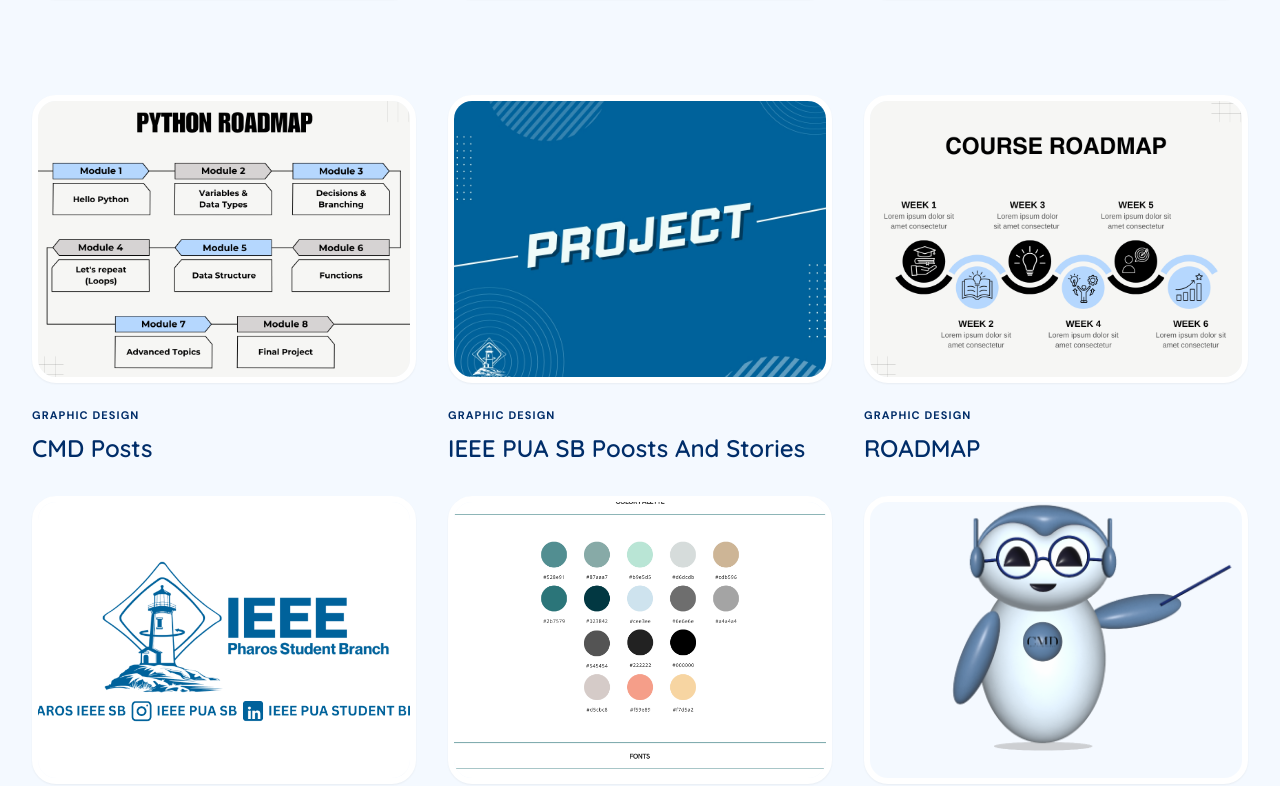
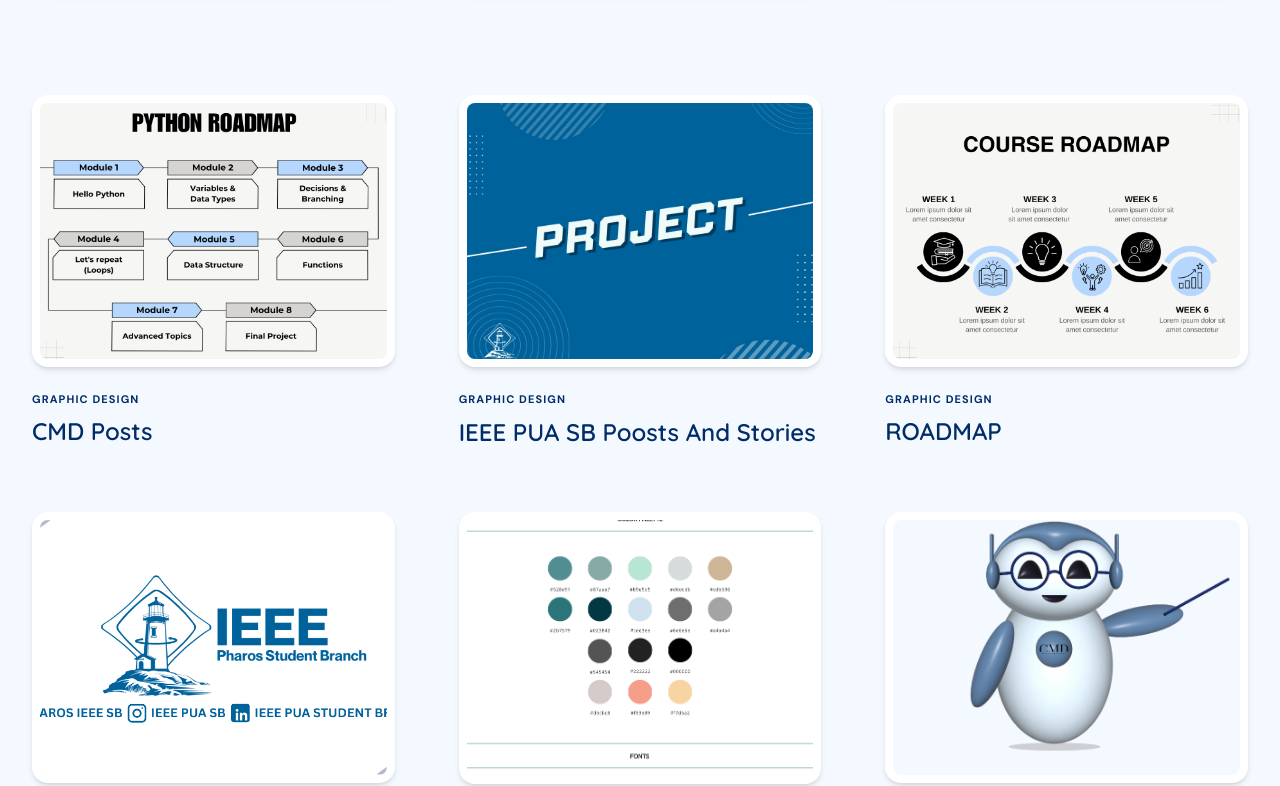
Before and after one commit to nadiahossny/nadiahossnyportfolio, a React (Vite) app: page /graphic-design in a window 1280 px wide. Shown: the part 1027-1813 px from the top of the page. Built offline with nearby package versions, Linux system fonts and the light colour scheme.

Commit message:
UI: Adjust grid gap and card border styling to prevent hover overlap and feel more like physical cards

```diff
--- a/src/pages/Services.tsx
+++ b/src/pages/Services.tsx
@@ -161,7 +161,7 @@
         </div>
 
         {/* Gallery Grid */}
-        <div className="max-w-7xl mx-auto grid grid-cols-1 md:grid-cols-2 lg:grid-cols-3 gap-8">
+        <div className="max-w-7xl mx-auto grid grid-cols-1 md:grid-cols-2 lg:grid-cols-3 gap-12 md:gap-16">
           {graphicProjects.map((project, i) => (
             <motion.div
               key={project.id}
@@ -175,19 +175,19 @@
               <div className="relative w-full aspect-[4/3] mb-6 z-10 group-hover:z-20">
                 {/* Stack 2 */}
                 {project.images.length > 2 && (
-                  <div className="absolute inset-0 rounded-3xl transform transition-all duration-500 origin-bottom group-hover:rotate-6 group-hover:scale-100 group-hover:translate-x-6 group-hover:-translate-y-1 shadow-md border-[6px] border-white overflow-hidden z-0 opacity-0 group-hover:opacity-100 bg-cloud">
+                  <div className="absolute inset-0 rounded-2xl transform transition-all duration-500 origin-bottom group-hover:rotate-[8deg] group-hover:translate-x-5 group-hover:-translate-y-2 shadow-lg border-8 border-white overflow-hidden z-0 opacity-0 group-hover:opacity-100 bg-cloud">
                     <img src={project.images[2]} alt="" className="w-full h-full object-cover opacity-90" loading="lazy" />
                   </div>
                 )}
                 {/* Stack 1 */}
                 {project.images.length > 1 && (
-                  <div className="absolute inset-0 rounded-3xl transform transition-all duration-500 origin-bottom group-hover:-rotate-6 group-hover:scale-100 group-hover:-translate-x-6 group-hover:-translate-y-1 shadow-md border-[6px] border-white overflow-hidden z-0 opacity-0 group-hover:opacity-100 bg-cloud">
+                  <div className="absolute inset-0 rounded-2xl transform transition-all duration-500 origin-bottom group-hover:-rotate-[8deg] group-hover:-translate-x-5 group-hover:-translate-y-2 shadow-lg border-8 border-white overflow-hidden z-0 opacity-0 group-hover:opacity-100 bg-cloud">
                     <img src={project.images[1]} alt="" className="w-full h-full object-cover opacity-90" loading="lazy" />
                   </div>
                 )}
 
                 {/* Main Card */}
-                <div className="absolute inset-0 rounded-3xl overflow-hidden bg-background shadow-sm group-hover:shadow-2xl transition-all duration-500 transform group-hover:-translate-y-3 border-[6px] border-white z-10">
+                <div className="absolute inset-0 rounded-2xl overflow-hidden bg-background shadow-md group-hover:shadow-2xl transition-all duration-500 transform group-hover:-translate-y-4 border-8 border-white z-10">
                   <img
                     src={project.cover}
                     alt={project.title}
```
